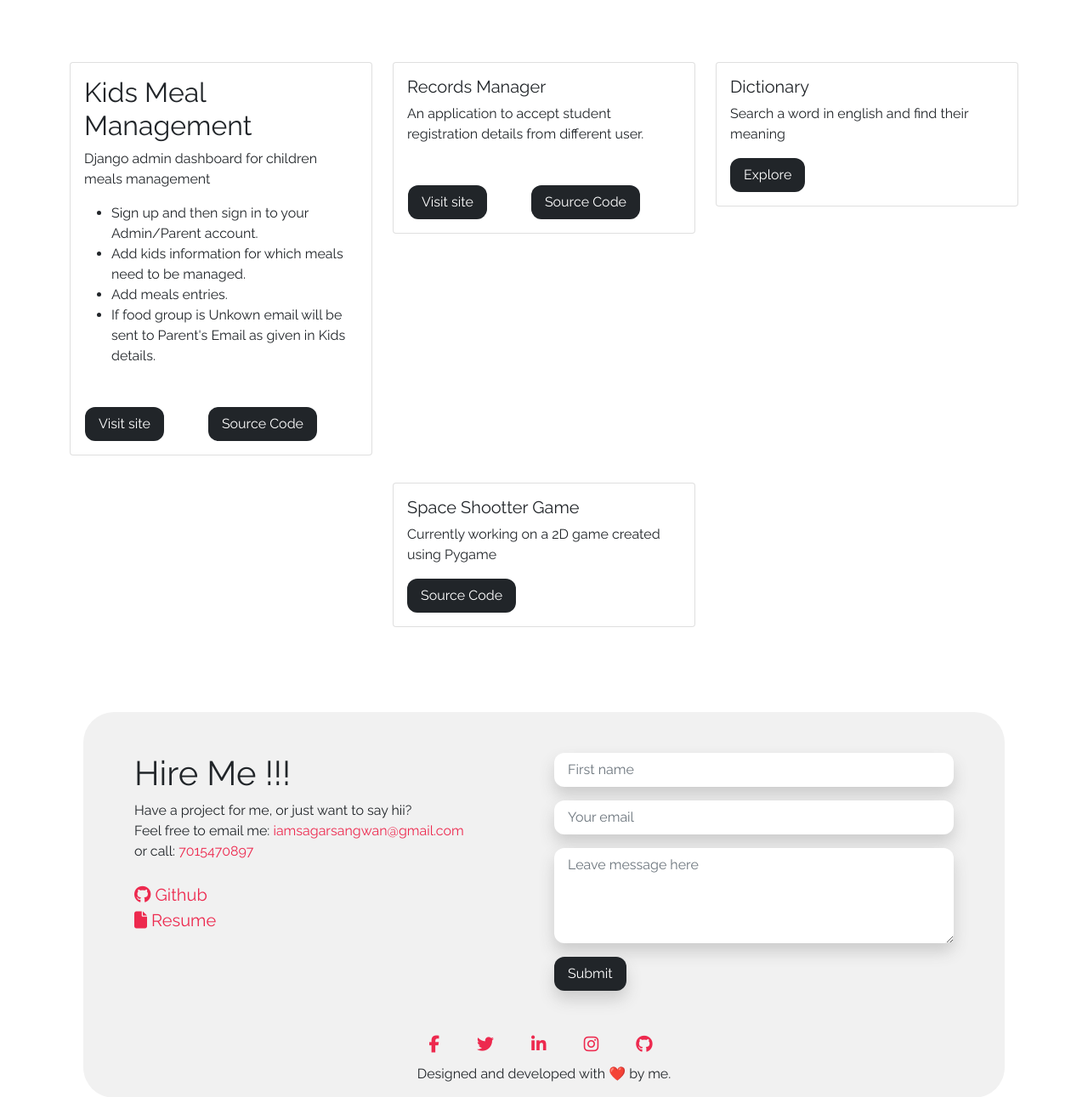
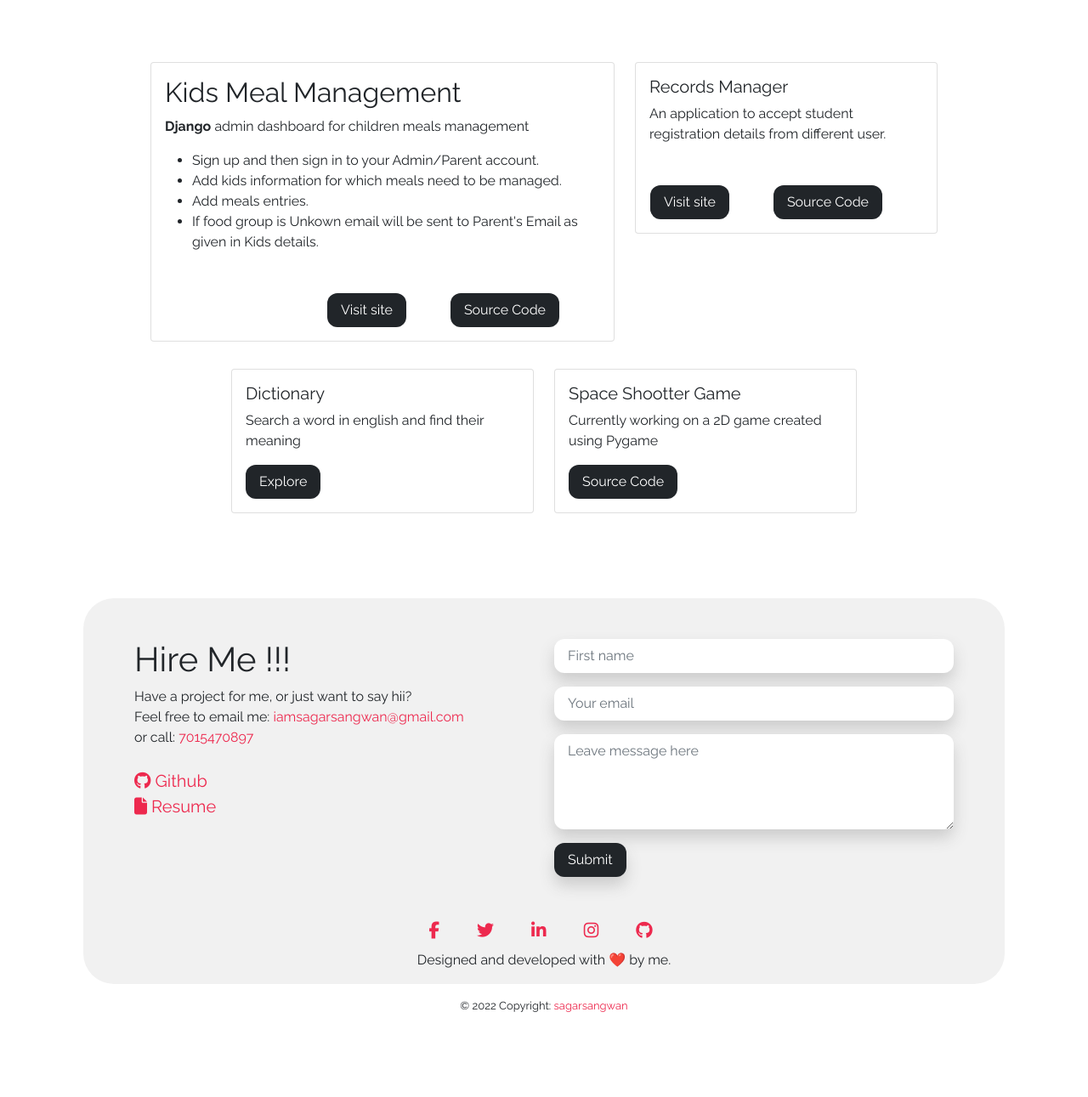
Before and after one commit to sagarsangwan/sagarsangwan, a Flask app: page / in a window 1280 px wide. Shown: the part 2546-3837 px from the top of the page at 85% size. After the commit the page ends 3737 px from the top, so only its background shows below. Run offline with Flask 2, Linux system fonts and the light colour scheme; parts of the project's set-up code (start-up, migrations or seed data) failed here and were passed over; some libraries are stand-ins or nearby versions.

Commit message:
added django project details

```diff
--- a/templates/pages/home.html
+++ b/templates/pages/home.html
@@ -171,11 +171,11 @@
 
 
 <div class="row justify-content-center">
-    <div class="col-xs-12 col-md-9 col-lg-4 col-padding">
+    <div class="col-xs-12 col-md-9 col-lg-6 col-padding">
         <div class="card">
             <div class="card-body">
                 <h2 class="card-title"> Kids Meal Management</h2>
-                <p class="card-text"> Django admin dashboard for children meals management</p>
+                <p class="card-text"> <strong> Django</strong> admin dashboard for children meals management</p>
                 <ul class="text-start">
                     <li>Sign up and then sign in to your Admin/Parent account.
                     </li>
```
